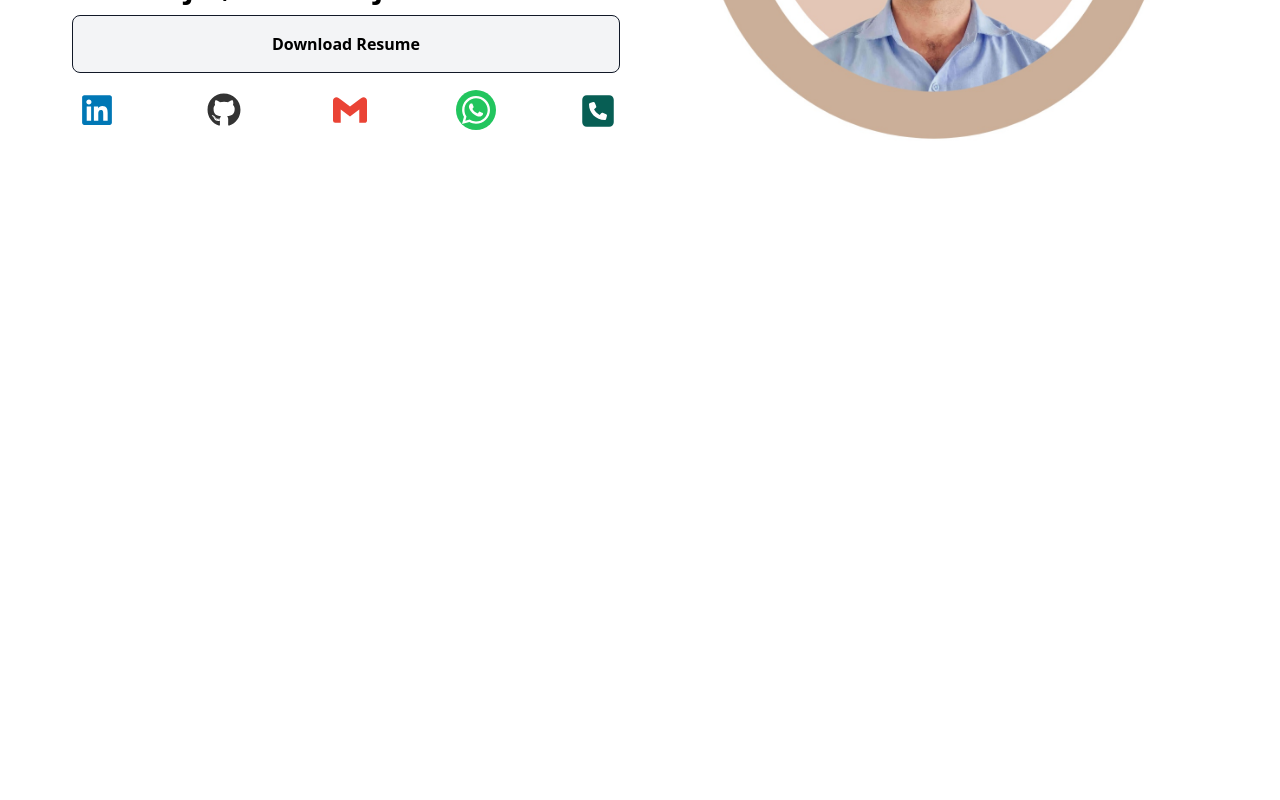
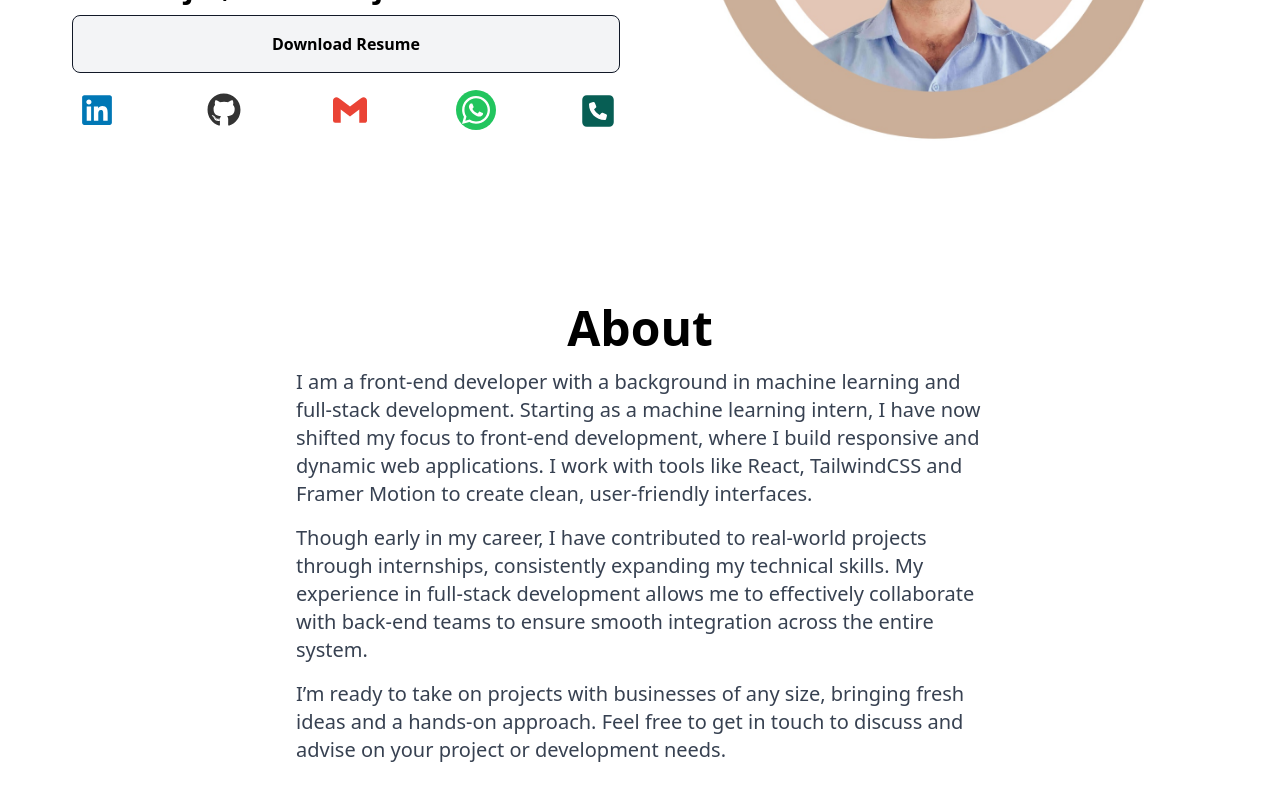
Before and after one commit to deveshcse/portfolio, a React (Vite) app: page / in a window 1280 px wide. Shown: the part 436-1236 px from the top of the page. Before the commit the page ends 800 px from the top, so only its background shows below. Built offline with nearby package versions, Linux system fonts and the light colour scheme.

Commit message:
completed about section

```diff
--- a/src/components/About.jsx
+++ b/src/components/About.jsx
@@ -1,93 +1,31 @@
-import React from "react";
-import {
-  FaLinkedin,
-  FaGithub,
-  FaWhatsapp,
-  FaSquarePhone,
-} from "react-icons/fa6";
-import { SiGmail } from "react-icons/si";
-import profileImage from "../assets/DeveshProfileImage.jpeg";
+
 
 const About = () => {
+
   return (
-    <div className=" grid md:grid-cols-2 gap-2 m-2 p-1 md:p-12">
-      <div className=" m-2 p-2 flex flex-col justify-center">
-        <h3 className="font-poppins text-gray-600 text-lg mt-5">
-          Hello👋, my name is{" "}
-        </h3>
-        <h2 className="font-semibold text-2xl text-gray-600">Devesh Mishra</h2>
-        <h1 className="font-Fjalla font-medium text-5xl">
-          I’m a full stack developer, specilised in frontend development of web
-          applications using React, Next.js, Node.js & more
-        </h1>
-
-        <a
-          href="/DeveshMishra_1YOE_FrontendDeveloper.pdf"
-          download="DeveshMishra-Resume"
-          className="block my-3 p-4 border  border-gray-900 rounded-lg bg-gray-100 font-semibold text-center"
-        >
-          <button>
-            Download Resume
-          </button>
-        </a>
-
-        <div className="flex justify-between items-center flex-wrap gap-5  p-1">
-          {/* LinkedIn */}
-          <a
-            href="https://www.linkedin.com/in/deveshcse/"
-            target="_blank"
-            rel="noopener noreferrer"
-          >
-            <button className="p-1">
-              <FaLinkedin size={34} color="#0077B5" />
-            </button>
-          </a>
-
-          {/* GitHub */}
-          <a
-            href="https://github.com/deveshcse/"
-            target="_blank"
-            rel="noopener noreferrer"
-          >
-            <button className="p-1">
-              <FaGithub size={34} color="#333" />
-            </button>
-          </a>
-
-          {/* Gmail */}
-          <a href="mailto:d.mishra56603@gmail.com">
-            <button className="p-1">
-              <SiGmail size={34} color="#EA4335" />
-            </button>
-          </a>
-
-          {/* WhatsApp */}
-          <a
-            href="https://wa.me/+91-7380406929"
-            target="_blank"
-            rel="noopener noreferrer"
-          >
-            <button className="bg-green-500 rounded-full p-1">
-              <FaWhatsapp size={32} color="white" />
-            </button>
-          </a>
-
-          {/* Phone */}
-          <a href="tel:+91-7380406929">
-            <button className="flex items-center gap-1 font-poppins">
-              <FaSquarePhone size={36} color="#075E54" />
-            </button>
-          </a>
-        </div>
-      </div>
-      <div className="m-2 p-2 rounded-full md:p-12">
-        <div>
-          <img
-            className="rounded-full"
-            src={profileImage}
-            alt="ProfileImage"
-          ></img>
-        </div>
+    <div id="about">
+      <div className="m-2 p-2 flex flex-col gap-4 md:p-12">
+        <h1 className="text-center text-5xl font-bold">About</h1>
+        <p className="text-left md:px-40 lg:px-60 text-xl text-gray-700">
+          I am a front-end developer with a background in machine learning and
+          full-stack development. Starting as a machine learning intern, I have
+          now shifted my focus to front-end development, where I build
+          responsive and dynamic web applications. I work with tools like React,
+          TailwindCSS and Framer Motion to create clean, user-friendly
+          interfaces.
+        </p>
+        <p className="text-left md:px-40 lg:px-60 text-xl text-gray-700">
+          Though early in my career, I have contributed to real-world projects
+          through internships, consistently expanding my technical skills. My
+          experience in full-stack development allows me to effectively
+          collaborate with back-end teams to ensure smooth integration across
+          the entire system.
+        </p>
+        <p className="text-left md:px-40 lg:px-60 text-xl text-gray-700">
+          I’m ready to take on projects with businesses of any size, bringing
+          fresh ideas and a hands-on approach. Feel free to get in touch to
+          discuss and advise on your project or development needs.
+        </p>
       </div>
     </div>
   );
--- a/src/components/Body.jsx
+++ b/src/components/Body.jsx
@@ -1,14 +1,12 @@
-import About from "./About"
+import Home from "./Home";
 import Header from "./Header";
+import About from "./About";
 const Body = () => {
   return (
     <div className="">
-      <div>
-        <Header />
-      </div>
-      <div>
-        <About />
-      </div>
+      <Header />
+      <Home />
+      <About />
     </div>
   );
 };
--- a/src/components/Header.jsx
+++ b/src/components/Header.jsx
@@ -7,15 +7,17 @@ const Header = () => {
     const navDialog = document.getElementById("nav-dialog");
     navDialog.classList.toggle("hidden");
   };
+
+
   return (
     <div className="bg-white border-b-2 fixed top-0 left-0 w-full z-50 ">
       <nav>
         <div className="hidden md:flex gap-20 justify-center items-center p-4 text-xl font-medium ">
-          <a href="/about">About</a>
-          <a href="/skills">Skills</a>
-          <a href="projects">Projects</a>
-          <a href="experience">Experience</a>
-          <a href="contact">Contact</a>
+          <a href={"#about"}>About</a>
+          <a href={"#skills"}>Skills</a>
+          <a href={"#projects"}>Projects</a>
+          <a href={"#experience"}>Experience</a>
+          <a href={"#contact"}>Contact</a>
         </div>
 
         <button className="p-2 md:hidden" onClick={handleMenu}>
@@ -24,39 +26,38 @@ const Header = () => {
 
         <div
           id="nav-dialog"
-          className="fixed z-10 md:hidden bg-white inset-0 hidden"
+          className="fixed z-10 md:hidden  bg-white inset-x-0 hidden "
         >
-          <button className="md:hidden p-2" onClick={handleMenu}>
+          <button className="md:hidden p-2 " onClick={handleMenu}>
             <IoMdClose size={28} className="text-gray-900" />
           </button>
 
           <div className="mt-6">
-            <a
-              href="#about"
-              className="font-medium text-lg m-3 p-1 hover:bg-gray-200 block rounded-lg"
+            <a href={"#about"}
+              className="font-medium text-lg m-3 p-1  hover:bg-gray-200 block rounded-lg"
             >
               About
             </a>
             <a
-              href="#skills"
+              href={"#skills"}
               className="font-medium text-lg m-3 p-1 hover:bg-gray-200 block rounded-lg"
             >
               Skills
             </a>
             <a
-              href="#project"
+              href={"#project"}
               className="font-medium text-lg m-3 p-1 hover:bg-gray-200 block rounded-lg"
             >
               Projects
             </a>
             <a
-              href="#experience"
+              href={"#experience"}
               className="font-medium text-lg m-3 p-1 hover:bg-gray-200 block rounded-lg"
             >
               Experience
             </a>
             <a
-              href="#contact"
+              href={"#contact"}
               className="font-medium text-lg m-3 p-1 hover:bg-gray-200 block rounded-lg"
             >
               Contact
--- /dev/null
+++ b/src/components/Home.jsx
@@ -0,0 +1,95 @@
+import {
+  FaLinkedin,
+  FaGithub,
+  FaWhatsapp,
+  FaSquarePhone,
+} from "react-icons/fa6";
+import { SiGmail } from "react-icons/si";
+import profileImage from "../assets/DeveshProfileImage.jpeg";
+
+const Home = () => {
+  return (
+    <div className=" grid md:grid-cols-2 gap-2 m-2 p-1 md:p-12">
+      <div className=" m-2 p-2 flex flex-col justify-center">
+        <h3 className="font-poppins text-gray-600 text-lg mt-5">
+          Hello👋, my name is{" "}
+        </h3>
+        <h2 className="font-semibold text-2xl text-gray-600">Devesh Mishra</h2>
+        <h1 className="font-Fjalla font-medium text-5xl">
+          I’m a full stack developer, specilised in frontend development of web
+          applications using React, Next.js, Node.js & more
+        </h1>
+
+        <a
+          href="/DeveshMishra_1YOE_FrontendDeveloper.pdf"
+          download="DeveshMishra-Resume"
+          className="block my-3 p-4 border  border-gray-900 rounded-lg bg-gray-100 font-semibold text-center"
+        >
+          <button>
+            Download Resume
+          </button>
+        </a>
+
+        <div className="flex justify-between items-center flex-wrap gap-5  p-1">
+          {/* LinkedIn */}
+          <a
+            href="https://www.linkedin.com/in/deveshcse/"
+            target="_blank"
+            rel="noopener noreferrer"
+          >
+            <button className="p-1">
+              <FaLinkedin size={34} color="#0077B5" />
+            </button>
+          </a>
+
+          {/* GitHub */}
+          <a
+            href="https://github.com/deveshcse/"
+            target="_blank"
+            rel="noopener noreferrer"
+          >
+            <button className="p-1">
+              <FaGithub size={34} color="#333" />
+            </button>
+          </a>
+
+          {/* Gmail */}
+          <a href="mailto:d.mishra56603@gmail.com">
+            <button className="p-1">
+              <SiGmail size={34} color="#EA4335" />
+            </button>
+          </a>
+
+          {/* WhatsApp */}
+          <a
+            href="https://wa.me/+91-7380406929"
+            target="_blank"
+            rel="noopener noreferrer"
+          >
+            <button className="bg-green-500 rounded-full p-1">
+              <FaWhatsapp size={32} color="white" />
+            </button>
+          </a>
+
+          {/* Phone */}
+          <a href="tel:+91-7380406929">
+            <button className="flex items-center gap-1 font-poppins">
+              <FaSquarePhone size={36} color="#075E54" />
+            </button>
+          </a>
+        </div>
+      </div>
+      <div className="m-2 p-2 rounded-full md:p-12">
+        <div>
+          <img
+            className="rounded-full"
+            src={profileImage}
+            alt="ProfileImage"
+          ></img>
+        </div>
+      </div>
+    </div>
+  );
+};
+
+export default Home;
```
